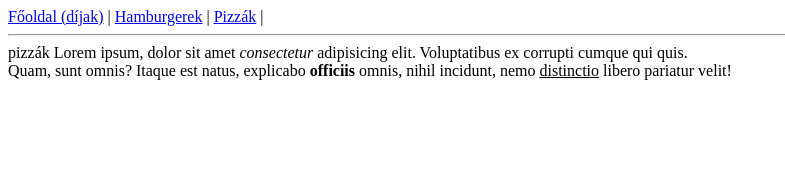
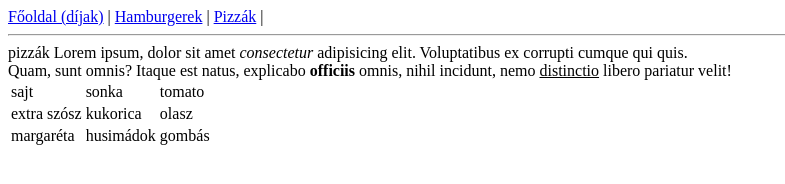
Before and after one commit to gbord841/tablazat-11_19, a plain HTML site: page pizzak.html in a window 1280 px wide. Shown: the whole page, without its empty margins (0-785 px from the left). Drawn offline with Linux system fonts and the light colour scheme.

Commit message:
pizza tábla

```diff
--- a/pizzak.html
+++ b/pizzak.html
@@ -19,5 +19,24 @@
 
 Lorem ipsum, dolor sit amet <i>consectetur</i> adipisicing elit. Voluptatibus ex corrupti cumque qui quis.<br>
 Quam, sunt omnis? Itaque est natus, explicabo <b>officiis</b> omnis, nihil incidunt, nemo <u>distinctio</u> libero pariatur velit!
+
+<table>
+	<tr>
+		<td>sajt</td>
+		<td>sonka</td>
+		<td>tomato</td>
+	</tr>
+	<tr>
+		<td>extra szósz</td>
+		<td>kukorica</td>
+		<td>olasz</td>
+	</tr>
+	<tr>
+		<td>margaréta</td>
+		<td>husimádok</td>
+		<td>gombás</td>
+	</tr>
+
+</table>
 </body>
 </html>
```
